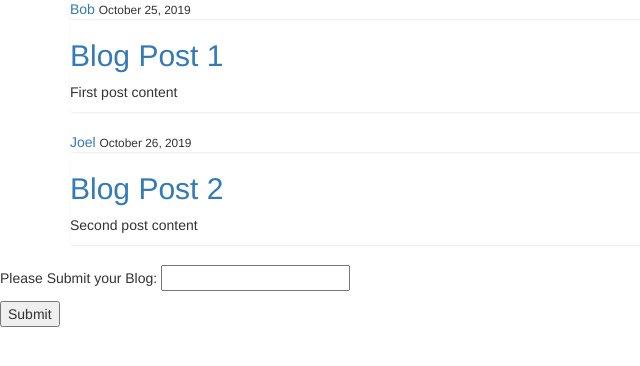
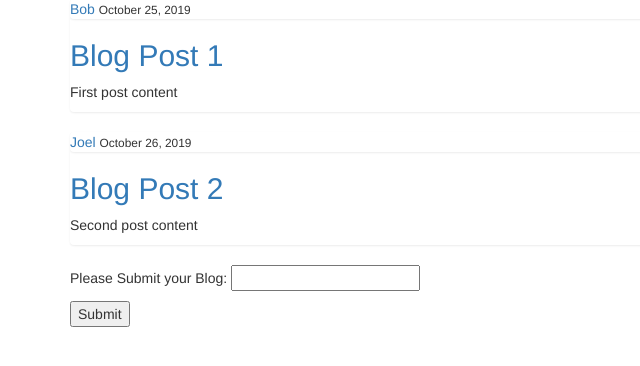
Before and after one commit to liberbell/py27, a Django app: page /business in a window 1280 px wide. Shown: the part 51-417 px from the top of the page, without its empty margins (0-640 px from the left). Run offline with Django 3.2, Linux system fonts and the light colour scheme; some libraries are stand-ins or nearby versions.

Commit message:
business6

```diff
--- a/django_project/blog/templates/blog/business.html
+++ b/django_project/blog/templates/blog/business.html
@@ -30,7 +30,7 @@ Business Blog
 {% endfor %}
 </section>
 
-<section>
+<section class="container">
     <form action="" method="post">
         <p>
             Please Submit your Blog:
```
